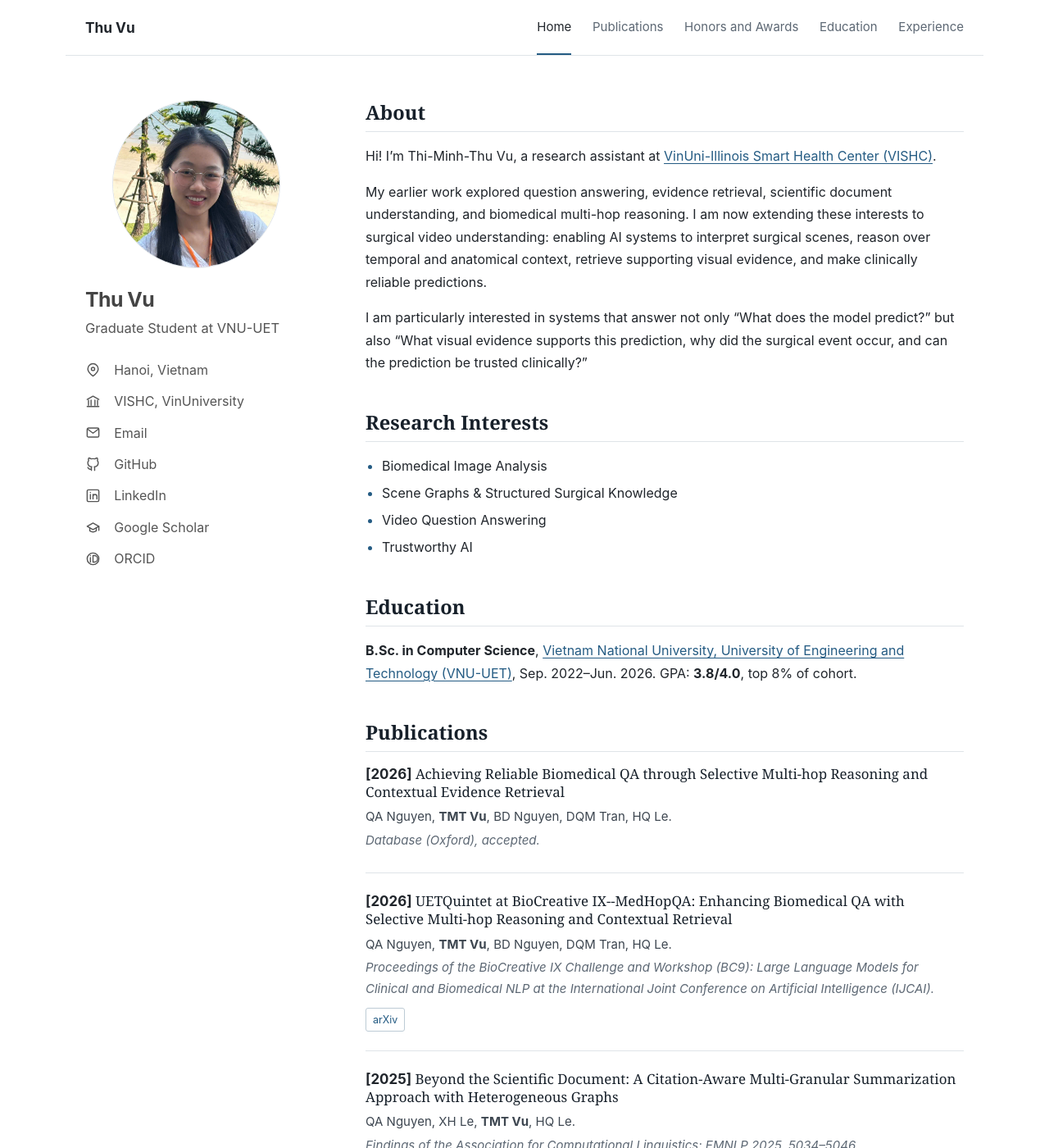
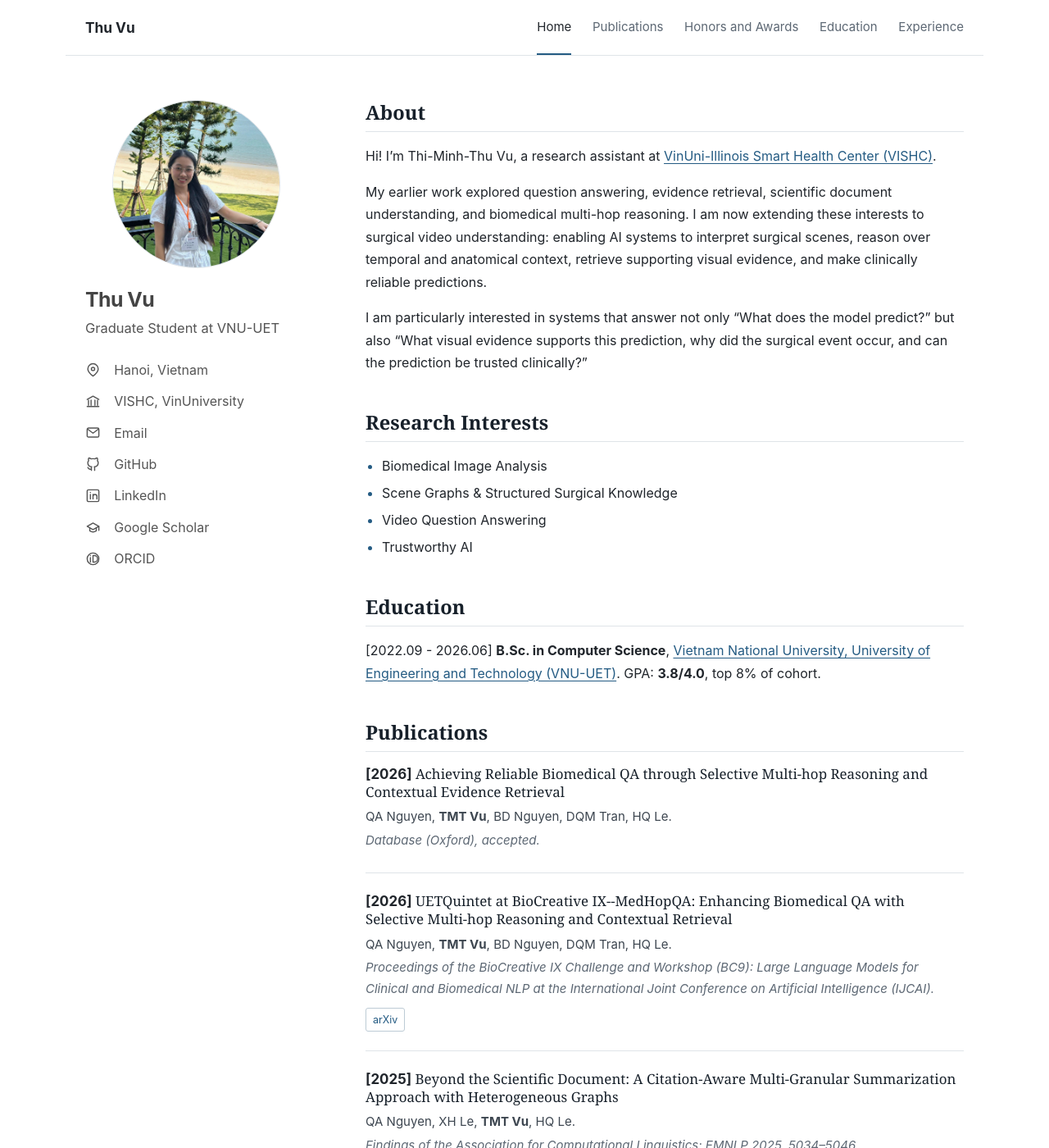
Before and after one commit to ThiMinhThuVu/ThiMinhThuVu.github.io, a Jekyll site: the page built from index.md, in a window 1280 px wide and 1400 px high. Shown: the whole window at 82% size. Built offline with Jekyll 4.4.1, drawn with Linux system fonts in a browser that asks for light colours; some of the changed text lies outside the part shown.

Commit message:
Update avatar, CV files and experience date formatting

```diff
--- a/assets/css/main.scss
+++ b/assets/css/main.scss
@@ -274,8 +274,6 @@ a:hover {
   display: block;
   object-fit: cover;
   object-position: center;
-  transform: scale(2.5);
-  transform-origin: 32.5% 62%;
 }
 
 
--- a/index.md
+++ b/index.md
@@ -23,7 +23,7 @@ I am particularly interested in systems that answer not only “What does the mo
 
 ## Education
 
-**B.Sc. in Computer Science**, [Vietnam National University, University of Engineering and Technology (VNU-UET)](https://uet.vnu.edu.vn/en/), Sep. 2022–Jun. 2026. GPA: **3.8/4.0**, top 8% of cohort.
+[2022.09 - 2026.06] **B.Sc. in Computer Science**, [Vietnam National University, University of Engineering and Technology (VNU-UET)](https://uet.vnu.edu.vn/en/). GPA: **3.8/4.0**, top 8% of cohort.
 
 ## Publications
 
@@ -33,11 +33,13 @@ I am particularly interested in systems that answer not only “What does the mo
 
 ### Research Experience
 
-- **Research Assistant — VinUni-Illinois Smart Health Center, VinUniversity** (Jun. 2026–present). Advised by Dr. [Huy-Hieu Pham](https://huyhieupham.github.io/). Anatomical segmentation, surgical scene understanding, and scene graphs for knowledge-enhanced visual question answering.
-- **Research Associate — [PASSIO Lab](https://www.passiolab.com/), North Carolina A&T State University** (Jun. 2026–present). Advised by Dr. [Phat K. Huynh](https://scholar.google.com/citations?user=Wo5c6BEAAAAJ&hl=vi). Deep learning and temporal modeling for phase recognition in cardiac surgery videos.
-- **Research Assistant — Data Science and Knowledge Technology Laboratory** (Sep. 2023–Jun. 2026). Advised by Dr. [Hoang-Quynh Le](https://scholar.google.com/citations?user=LBYOZ00AAAAJ&hl=vi). Heterogeneous graphs for citation-aware summarization and retrieval-augmented pipelines for multi-hop biomedical question answering.
+- [2026.06 - present] **Research Assistant — VinUni-Illinois Smart Health Center, VinUniversity**. Advised by Dr. [Huy-Hieu Pham](https://huyhieupham.github.io/). Anatomical segmentation, surgical scene understanding, and scene graphs for knowledge-enhanced visual question answering.
+- [2026.06 - present] **Research Associate — [PASSIO Lab](https://www.passiolab.com/), North Carolina A&T State University**. Advised by Dr. [Phat K. Huynh](https://scholar.google.com/citations?user=Wo5c6BEAAAAJ&hl=vi). Deep learning and temporal modeling for phase recognition in cardiac surgery videos.
+- [2023.09 - 2026.06] **Research Assistant — Data Science and Knowledge Technology Laboratory**. Advised by Dr. [Hoang-Quynh Le](https://scholar.google.com/citations?user=LBYOZ00AAAAJ&hl=vi). Heterogeneous graphs for citation-aware summarization and retrieval-augmented pipelines for multi-hop biomedical question answering.
 
 ### Teaching Experience
+
+[2026.07 - present] **Teaching Assistant — College of Engineering & Computer Science, VinUniversity.**
 
 {% for item in site.data.teaching %}
 <div class="teaching-entry">
```
Also changed, not shown: other parts of index.md (+1 -1 lines), README.md, images/avatar.jpg, 2 other files.
